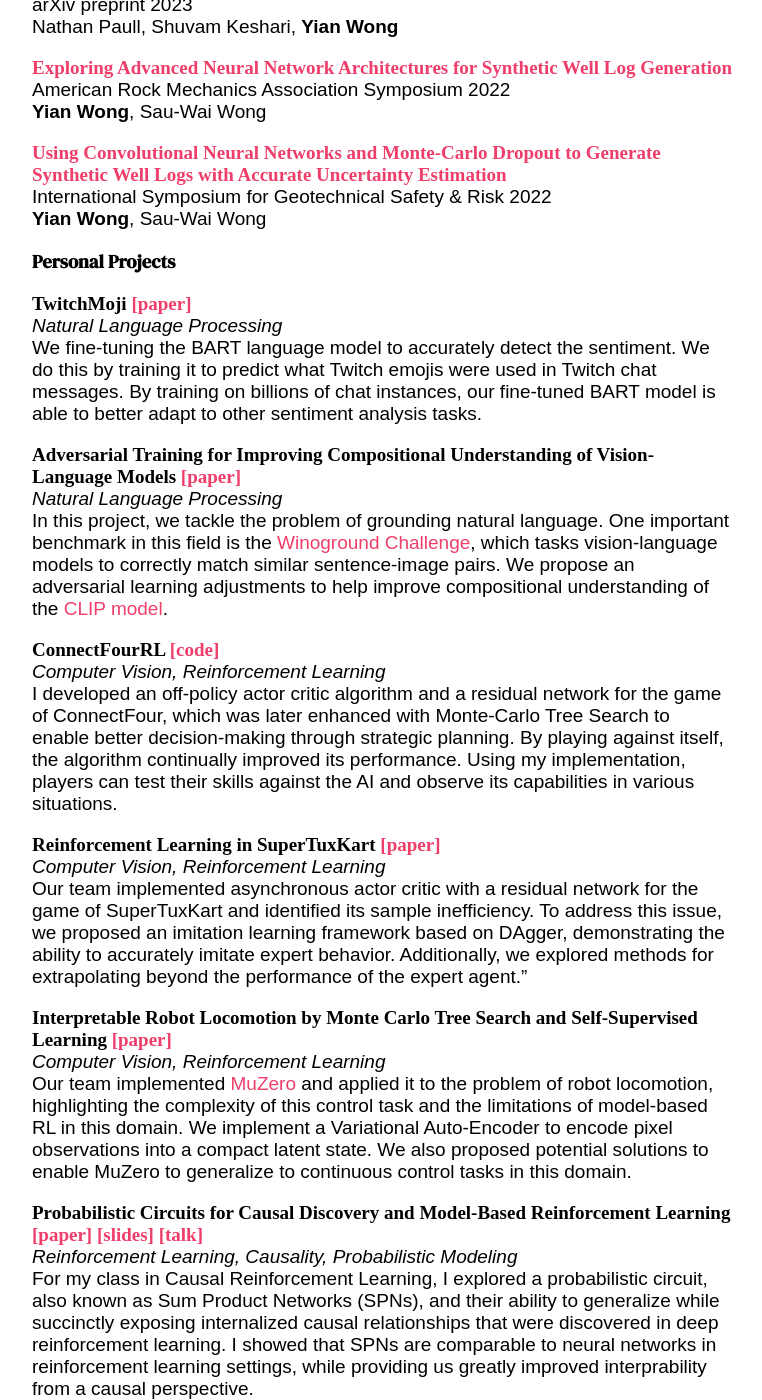
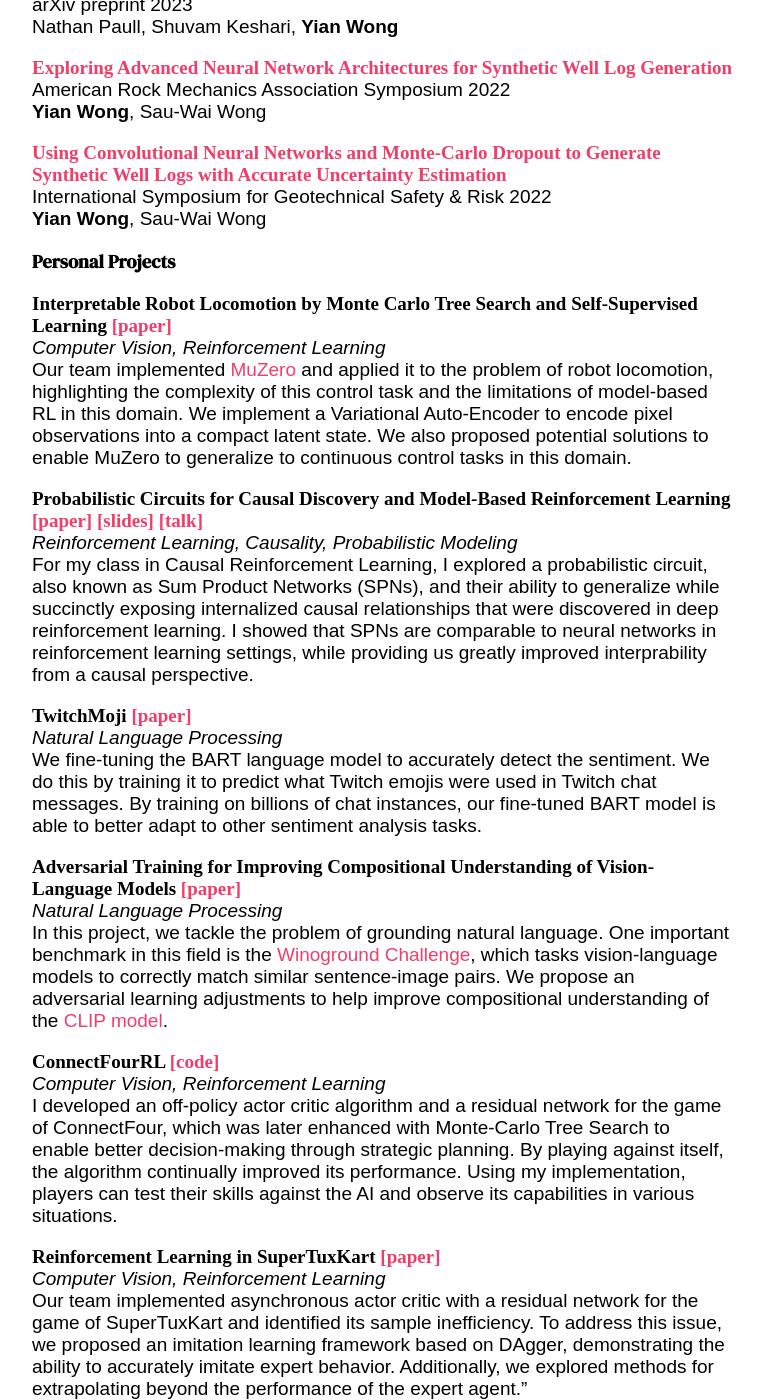
Before and after one commit to 1yian/1yian.github.io, a Jekyll site: the page built from projects.md, in a window 1280 px wide and 1400 px high, scrolled down 201 px. Shown: the whole window, without its empty margins (258-1020 px from the left). Built offline with Jekyll 4.4.1, drawn with Linux system fonts in a browser that asks for light colours; some web fonts are replaced; part of the change alters nothing that is shown.

Commit message:
Update projects.md

```diff
--- a/projects.md
+++ b/projects.md
@@ -18,6 +18,14 @@ International Symposium for Geotechnical Safety & Risk 2022 \
 
 ### Personal Projects
 
+<span class='paper-title'>Interpretable Robot Locomotion by Monte Carlo Tree Search and Self-Supervised Learning [[paper]](https://drive.google.com/file/d/1fRZ0oGF6ifNb6KfvyZyG4Yu4IbJo3kL2/view?usp=drive_link)</span>\
+*Computer Vision, Reinforcement Learning*\
+Our team implemented [MuZero](https://arxiv.org/pdf/1911.08265.pdf) and applied it to the problem of robot locomotion, highlighting the complexity of this control task and the limitations of model-based RL in this domain. We implement a Variational Auto-Encoder to encode pixel observations into a compact latent state. We also proposed potential solutions to enable MuZero to generalize to continuous control tasks in this domain.
+
+<span class='paper-title'>Probabilistic Circuits for Causal Discovery and Model-Based Reinforcement Learning [[paper]](https://drive.google.com/file/d/1RkGMRXwetctpJfo3M2O5pH3Z-8NgD1R8/view?usp=sharing) [[slides]](https://drive.google.com/file/d/1LwvJZ23Lpd6vu9Jq_n9qfhuWVbKCUG0R/view?usp=drive_link) [[talk]](https://drive.google.com/file/d/1pY49JydLrhUZ8MJRJvMlAC35xmzfKuoq/view?usp=sharing)</span>\
+*Reinforcement Learning, Causality, Probabilistic Modeling*\
+For my class in Causal Reinforcement Learning, I explored a probabilistic circuit, also known as Sum Product Networks (SPNs), and their ability to generalize while succinctly exposing internalized causal relationships that were discovered in deep reinforcement learning. I showed that SPNs are comparable to neural networks in reinforcement learning settings, while providing us greatly improved interprability from a causal perspective.
+
 <span class='paper-title'>TwitchMoji [[paper]](https://drive.google.com/file/d/149CHwFuEuTAdsaIBYTaiO_cgisINN7A5/view?usp=drive_link)</span>\
 *Natural Language Processing*\
 We fine-tuning the BART language model to accurately detect the sentiment. We do this by training it to predict what Twitch emojis were used in Twitch chat messages. By training on billions of chat instances, our fine-tuned BART model is able to better adapt to other sentiment analysis tasks.
@@ -33,11 +41,3 @@ I developed an off-policy actor critic algorithm and a residual network for the
 <span class='paper-title'>Reinforcement Learning in SuperTuxKart [[paper]](https://drive.google.com/file/d/1LBDlhPM4q-CXwGNlE1zybBlL2VP9f4ix/view?usp=drive_link)</span>\
 *Computer Vision, Reinforcement Learning*\
 Our team implemented asynchronous actor critic with a residual network for the game of SuperTuxKart and identified its sample inefficiency. To address this issue, we proposed an imitation learning framework based on DAgger, demonstrating the ability to accurately imitate expert behavior. Additionally, we explored methods for extrapolating beyond the performance of the expert agent."
-
-<span class='paper-title'>Interpretable Robot Locomotion by Monte Carlo Tree Search and Self-Supervised Learning [[paper]](https://drive.google.com/file/d/1fRZ0oGF6ifNb6KfvyZyG4Yu4IbJo3kL2/view?usp=drive_link)</span>\
-*Computer Vision, Reinforcement Learning*\
-Our team implemented [MuZero](https://arxiv.org/pdf/1911.08265.pdf) and applied it to the problem of robot locomotion, highlighting the complexity of this control task and the limitations of model-based RL in this domain. We implement a Variational Auto-Encoder to encode pixel observations into a compact latent state. We also proposed potential solutions to enable MuZero to generalize to continuous control tasks in this domain.
-
-<span class='paper-title'>Probabilistic Circuits for Causal Discovery and Model-Based Reinforcement Learning [[paper]](https://drive.google.com/file/d/1RkGMRXwetctpJfo3M2O5pH3Z-8NgD1R8/view?usp=sharing) [[slides]](https://drive.google.com/file/d/1LwvJZ23Lpd6vu9Jq_n9qfhuWVbKCUG0R/view?usp=drive_link) [[talk]](https://drive.google.com/file/d/1pY49JydLrhUZ8MJRJvMlAC35xmzfKuoq/view?usp=sharing)</span>\
-*Reinforcement Learning, Causality, Probabilistic Modeling*\
-For my class in Causal Reinforcement Learning, I explored a probabilistic circuit, also known as Sum Product Networks (SPNs), and their ability to generalize while succinctly exposing internalized causal relationships that were discovered in deep reinforcement learning. I showed that SPNs are comparable to neural networks in reinforcement learning settings, while providing us greatly improved interprability from a causal perspective.
```
